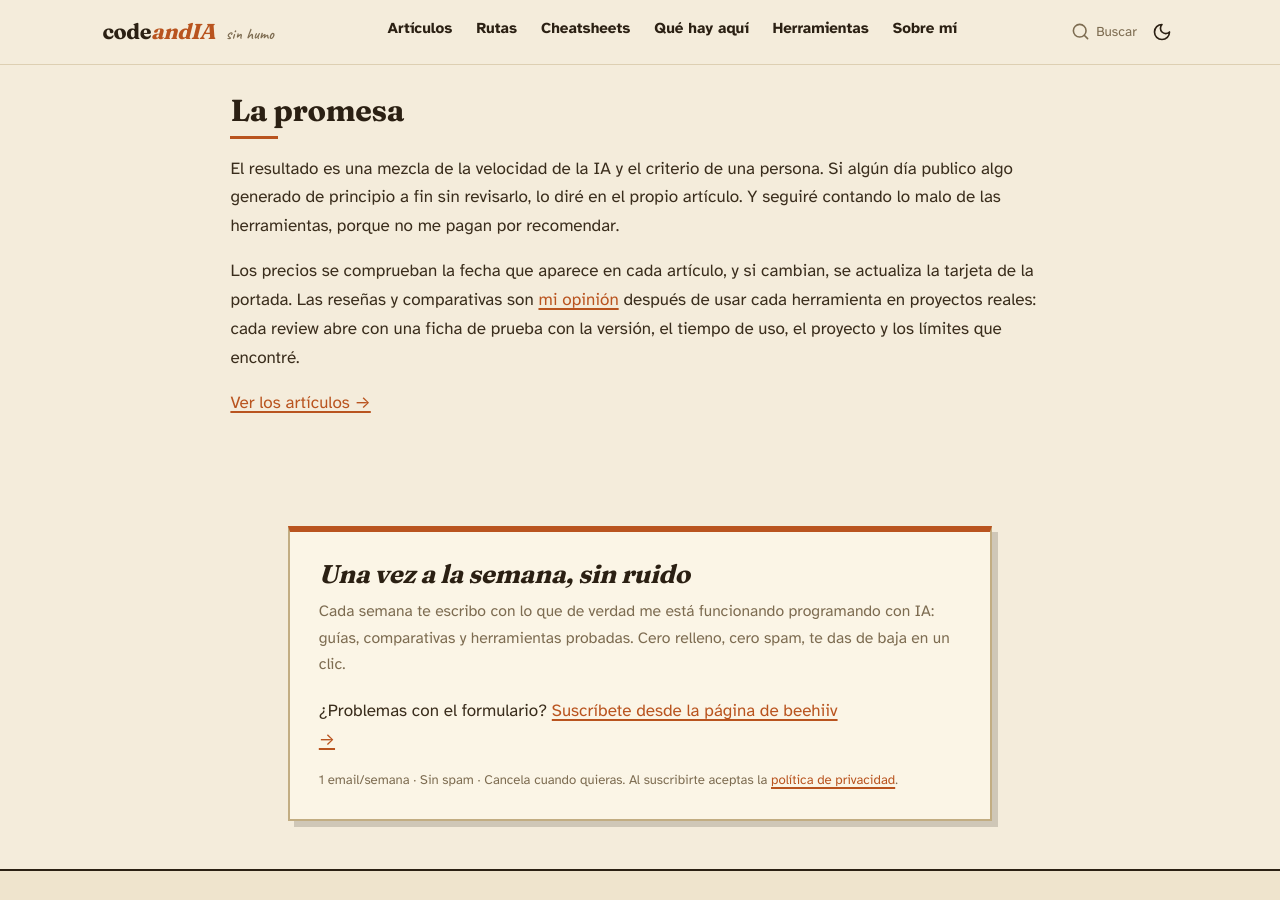
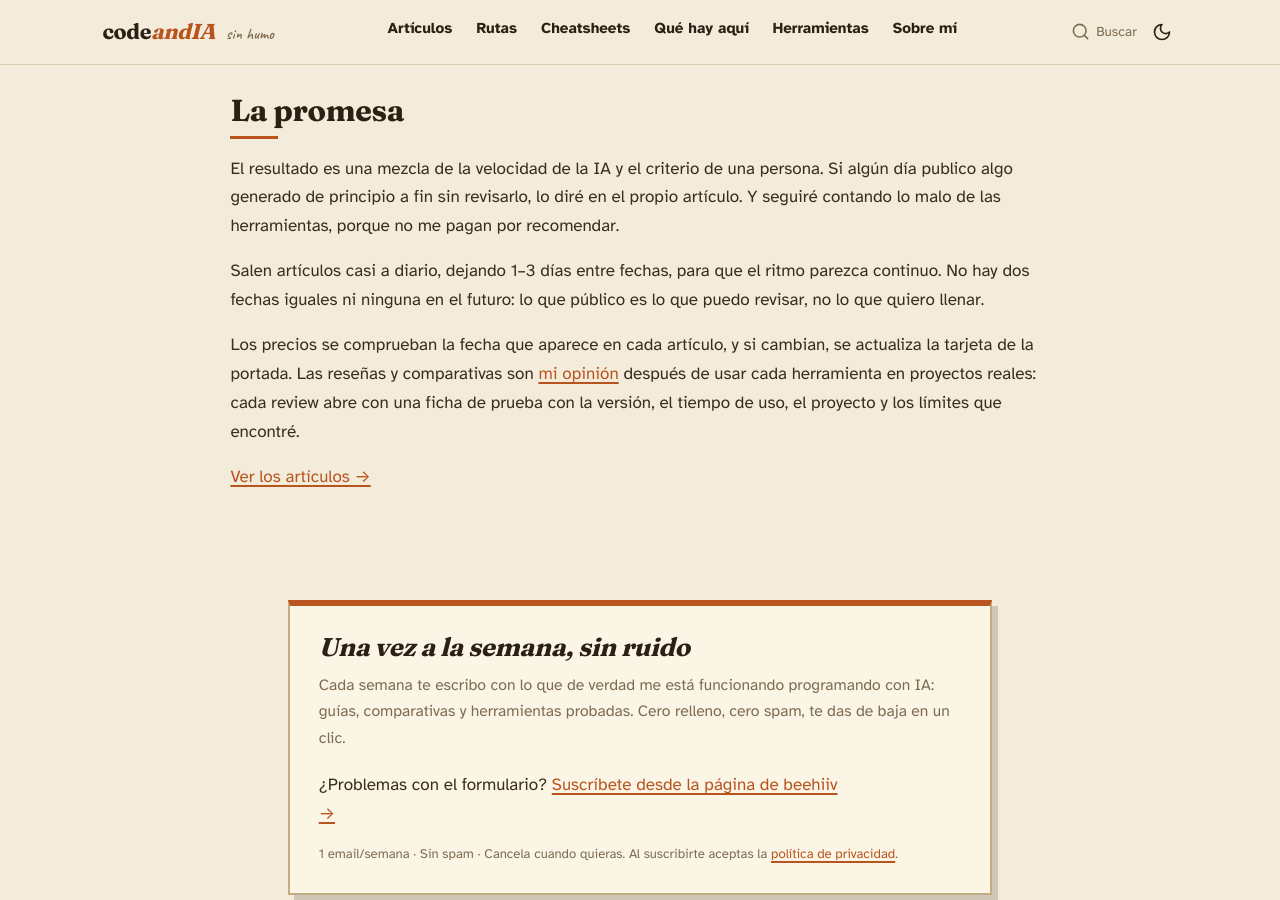
Before and after one commit to vibodigitalinfo-lab/codeandIA, a Jekyll site: the page built from como-trabajamos.md, in a window 1280 px wide and 900 px high, scrolled down 1123 px. Built offline with Jekyll 4.4.1, drawn with Linux system fonts in a browser that asks for light colours.

Commit message:
Aclarar la frecuencia real de publicación
La cadencia es casi diaria (1-3 días entre artículos), pero el texto de
la portada decía 'cada semana'. Lo cambio para reflejar la realidad sin
alterar ninguna fecha del histórico ni el sitemap. También aclaro la
frecuencia en /como-trabajamos/.

```diff
--- a/como-trabajamos.md
+++ b/como-trabajamos.md
@@ -40,6 +40,7 @@ last_modified_at: 2026-09-30
   <div class="container container-narrow">
     <h2 class="section-title">La promesa</h2>
     <p class="about-text">El resultado es una mezcla de la velocidad de la IA y el criterio de una persona. Si algún día publico algo generado de principio a fin sin revisarlo, lo diré en el propio artículo. Y seguiré contando lo malo de las herramientas, porque no me pagan por recomendar.</p>
+    <p class="about-text">Salen artículos casi a diario, dejando 1–3 días entre fechas, para que el ritmo parezca continuo. No hay dos fechas iguales ni ninguna en el futuro: lo que público es lo que puedo revisar, no lo que quiero llenar.</p>
     <p class="about-text">Los precios se comprueban la fecha que aparece en cada artículo, y si cambian, se actualiza la tarjeta de la portada. Las reseñas y comparativas son <a href="{{ "/sobre-mi/" | relative_url }}">mi opinión</a> después de usar cada herramienta en proyectos reales: cada review abre con una ficha de prueba con la versión, el tiempo de uso, el proyecto y los límites que encontré.</p>
     <p class="about-text"><a href="{{ "/articulos/" | relative_url }}">Ver los artículos →</a></p>
   </div>
--- a/index.html
+++ b/index.html
@@ -36,7 +36,7 @@ description: "Reviews, comparativas y guías de herramientas de IA para programa
   </div>
 </section>
 
-<p class="note-band">artículos nuevos cada semana · <a href="{{ "/como-trabajamos/" | relative_url }}">cómo trabajamos con IA</a> · <a href="{{ "/ofertas/" | relative_url }}">precios de esta semana</a></p>
+<p class="note-band">artículos nuevos casi a diario · <a href="{{ "/como-trabajamos/" | relative_url }}">cómo trabajamos con IA</a> · <a href="{{ "/ofertas/" | relative_url }}">precios de esta semana</a></p>
 
 <section class="section section-alt">
   <div class="container">
```
Also changed, not shown: other parts of como-trabajamos.md (+1 -1 lines).
